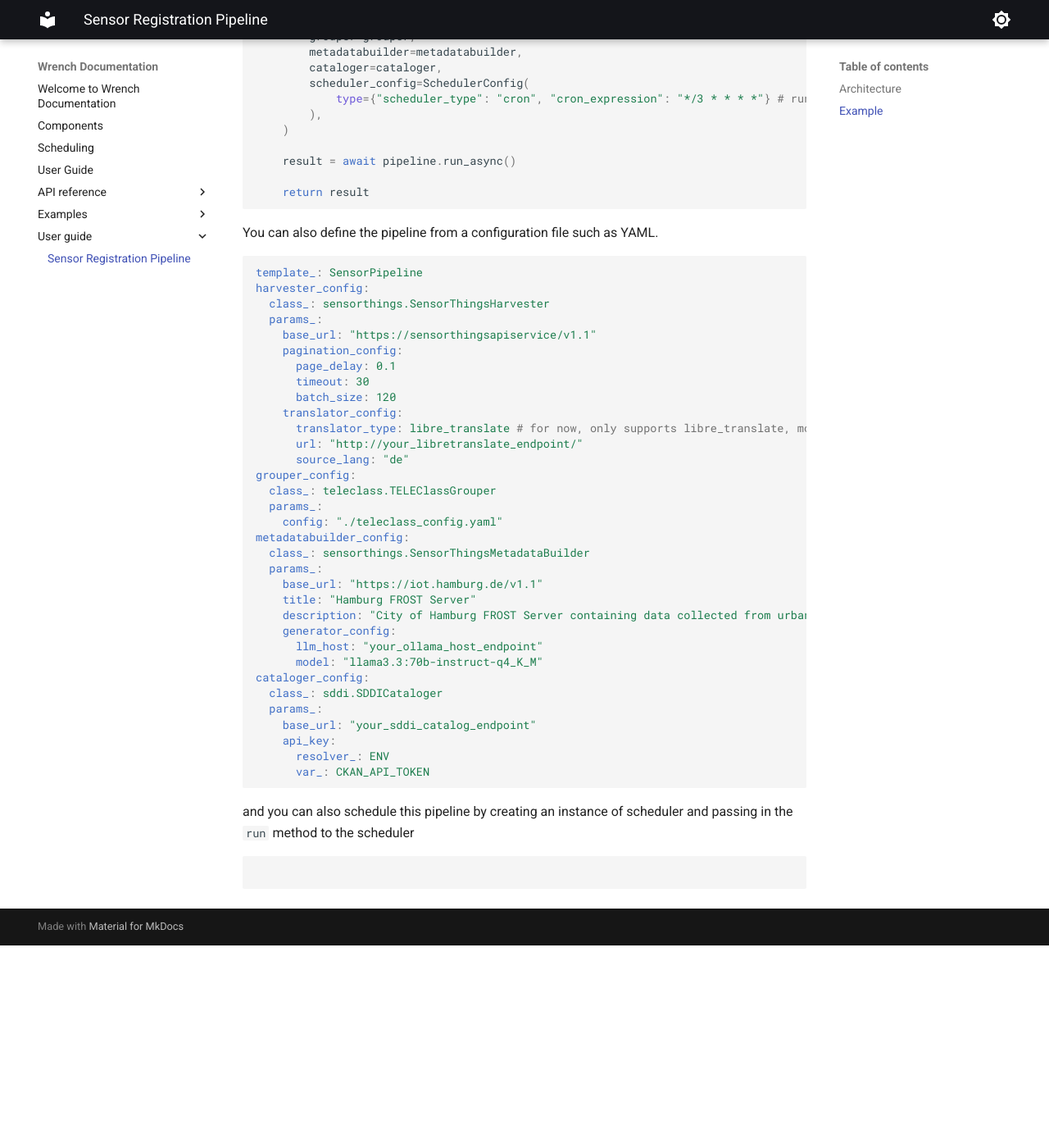
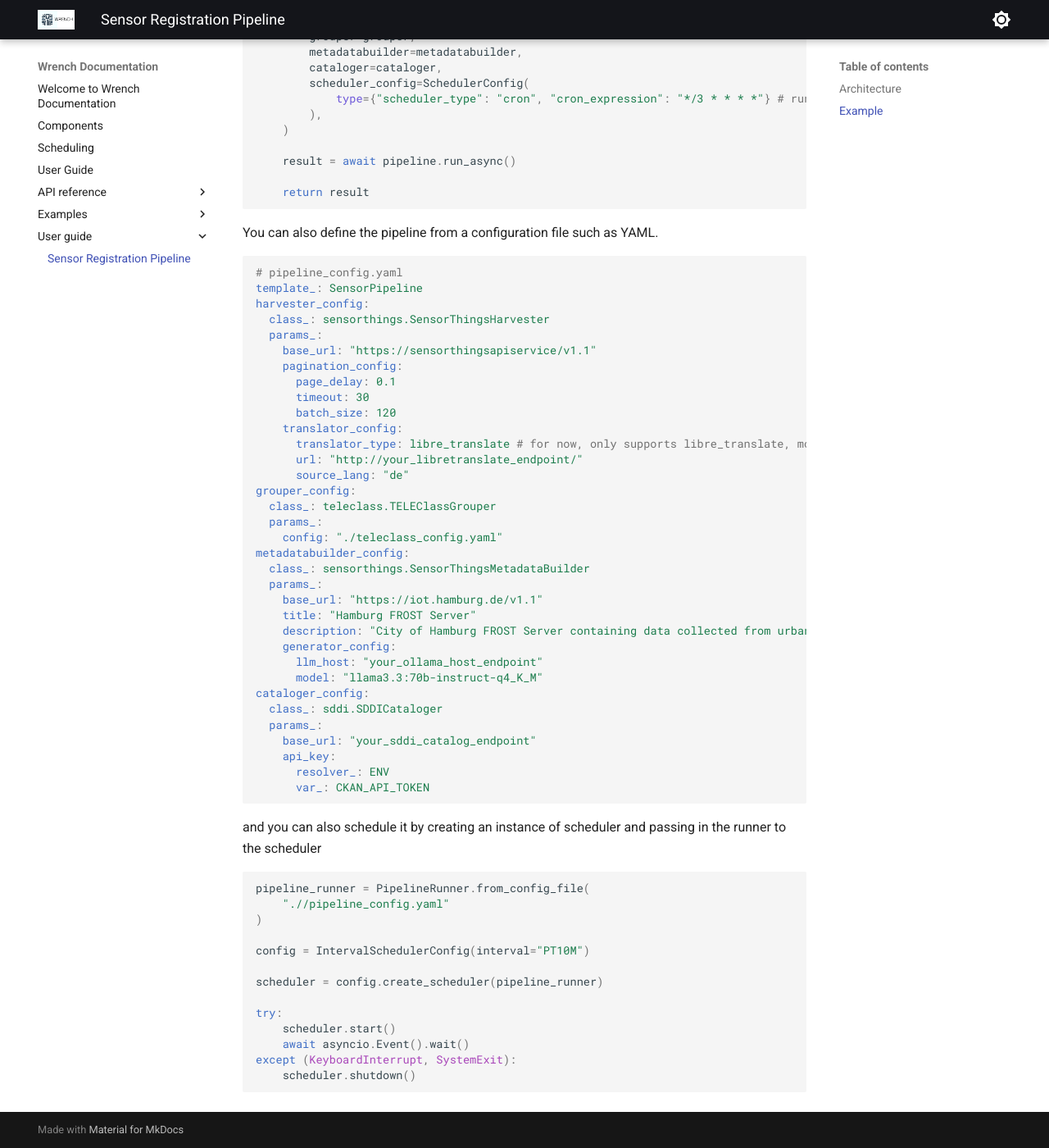
Before and after one commit to urbansense/wrench, an MkDocs documentation site: the page built from docs/user_guide/sensor_pipeline.md, in a window 1280 px wide and 1400 px high, scrolled down 1575 px. Shown: the whole window at 82% size. Built offline with MkDocs 1.6.1 and Material for MkDocs 9.7.7, drawn with Linux system fonts in a browser that asks for light colours; before the commit the page ends 2728 px from its top, so only the background shows below that.

````diff
--- a/docs/user_guide/sensor_pipeline.md
+++ b/docs/user_guide/sensor_pipeline.md
@@ -65,6 +65,7 @@
 You can also define the pipeline from a configuration file such as YAML.
 
 ```yaml
+# pipeline_config.yaml
 template_: SensorPipeline
 harvester_config:
   class_: sensorthings.SensorThingsHarvester
@@ -101,7 +102,20 @@
 
 ```
 
-and you can also schedule this pipeline by creating an instance of scheduler and passing in the `run` method to the scheduler
+and you can also schedule it by creating an instance of scheduler and passing in the runner to the scheduler
 
 ```python
+pipeline_runner = PipelineRunner.from_config_file(
+    ".//pipeline_config.yaml"
+)
+
+config = IntervalSchedulerConfig(interval="PT10M")
+
+scheduler = config.create_scheduler(pipeline_runner)
+
+try:
+    scheduler.start()
+    await asyncio.Event().wait()
+except (KeyboardInterrupt, SystemExit):
+    scheduler.shutdown()
 ```
--- a/mkdocs.yml
+++ b/mkdocs.yml
@@ -1,6 +1,7 @@
 site_name: Wrench Documentation
 theme:
   name: material
+  logo: _static/logo.png
   palette:
     # Palette toggle for light mode
     - media: "(prefers-color-scheme: light)"
````
Also changed, not shown: 2 other files.
